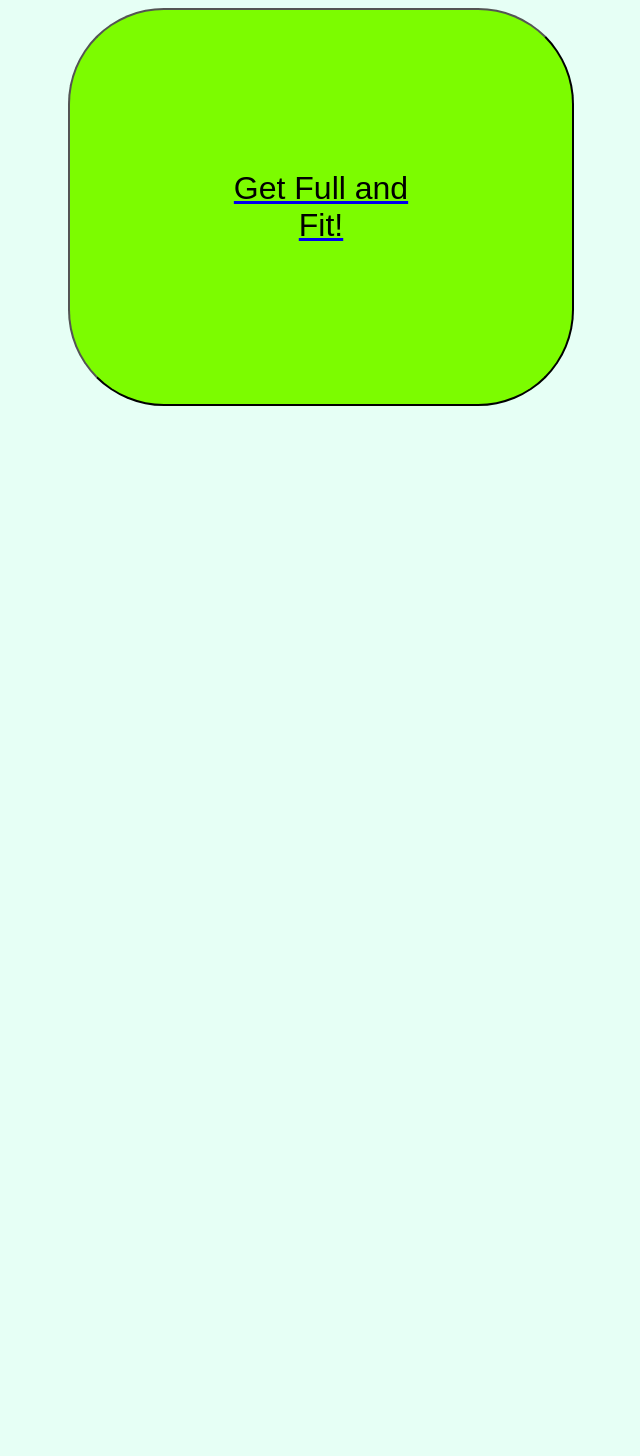
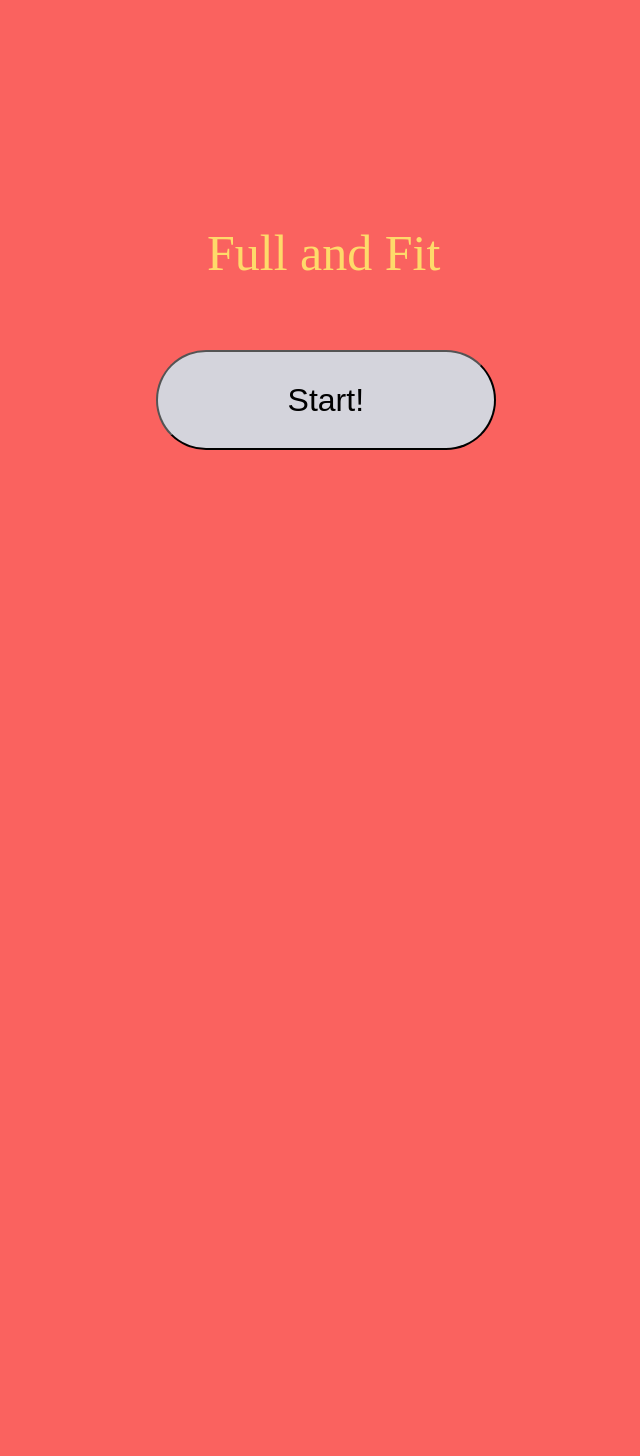
Before and after one commit to KennethVelarde/FullandFit, a Django app: page /home in a window 1280 px wide. Shown: the whole page, without its empty margins (319-959 px from the left). After the commit the page ends 450 px from the top, so only its background shows below. Run offline with Django 3.2, Linux system fonts and the light colour scheme.

Commit message:
updated landing page design

```diff
--- a/FullandFitApp/static/css/index.css
+++ b/FullandFitApp/static/css/index.css
@@ -1,3 +1,7 @@
+html, body{
+    margin:0;
+    padding:0;
+}
 #start_button a{
     text-decoration: none;
 }
@@ -6,14 +10,47 @@
     height: 100%;
     display: table-cell;
     display: block;
+    background-color:#fa625f;
+/*    #b11a21*/
+/*    #feda6a;*/
+}
+#main_title{
+position: absolute;
+color:#feda6a;
+left:45%;
+top:28%;
+margin-left: -50px;
+font-size: 50px;
 }
 
 #start_button {
-    display: block;
-    margin: 0 auto;
-    width: 40%;
-    padding: 5em;
-    font-size: xx-large;
-    border-radius: 3em;
-    background-color: lawngreen;
+
+height: 100px;
+width: 340px;
+position: absolute;
+left:41%;
+margin-left: -50px;
+top: 50%;
+margin-top: -50px;
+font-size: 32px;
+border-radius: 2em;
+background-color:#d4d4dc;
+
 }
+#start_button:hover{
+height: 100px;
+width: 340px;
+position: absolute;
+left:41%;
+margin-left: -50px;
+top: 50%;
+margin-top: -50px;
+font-size: 32px;
+border-radius: 2em;
+color:white;
+background-color:#393f4d;
+
+}
+#credits{
+bottom:5px;
+}
--- a/FullandFitApp/templates/index.html
+++ b/FullandFitApp/templates/index.html
@@ -4,10 +4,11 @@
 
 {% block content %}
     <link rel="stylesheet" type="text/css" href="{% static "css/index.css" %}">
-
     <div id="start_pane">
+        <div id = "main_title">Full and Fit</div>
         <a href="{% url "restaurants" %}">
-            <button id="start_button">Get Full and Fit!</button>
+            <button id="start_button" >Start!</button>
         </a>
+<!--        <div id="credits">Created by Joey, Sara, Sana, Kenneth, and Ruth</div>-->
     </div>
 {% endblock %}
```
